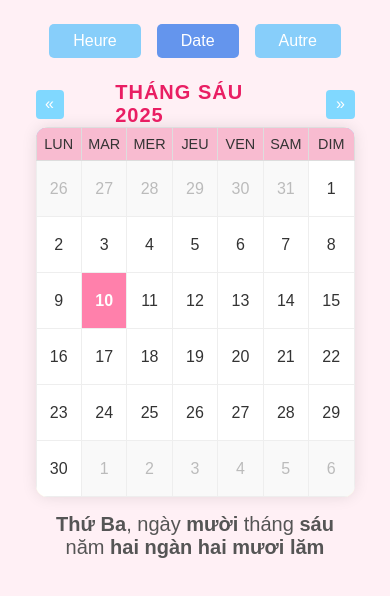
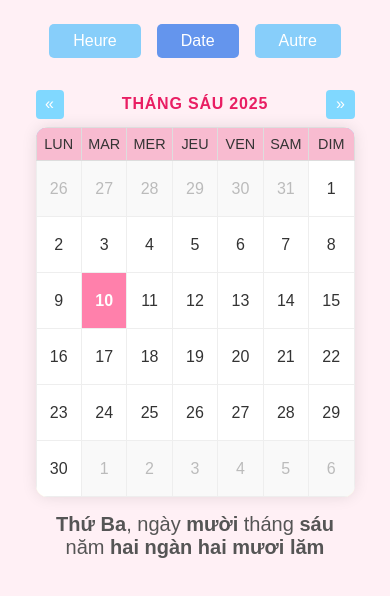
Before and after one commit to Trinh1174/Trinh1174.github.io, a plain HTML site: page temps.html in a window 390 px wide. Both pictures are taken after a click on the button "Date". Shown: the part 78-674 px from the top of the page. Drawn offline with Linux system fonts and the light colour scheme.

Commit message:
Update styles.css

```diff
--- a/styles.css
+++ b/styles.css
@@ -935,7 +935,7 @@ a {
 }
 
 @media screen and (max-width: 768px) {
-    .month-year {
+    .cal-header h3 {
         font-size: 1rem;
     }
 }
```
